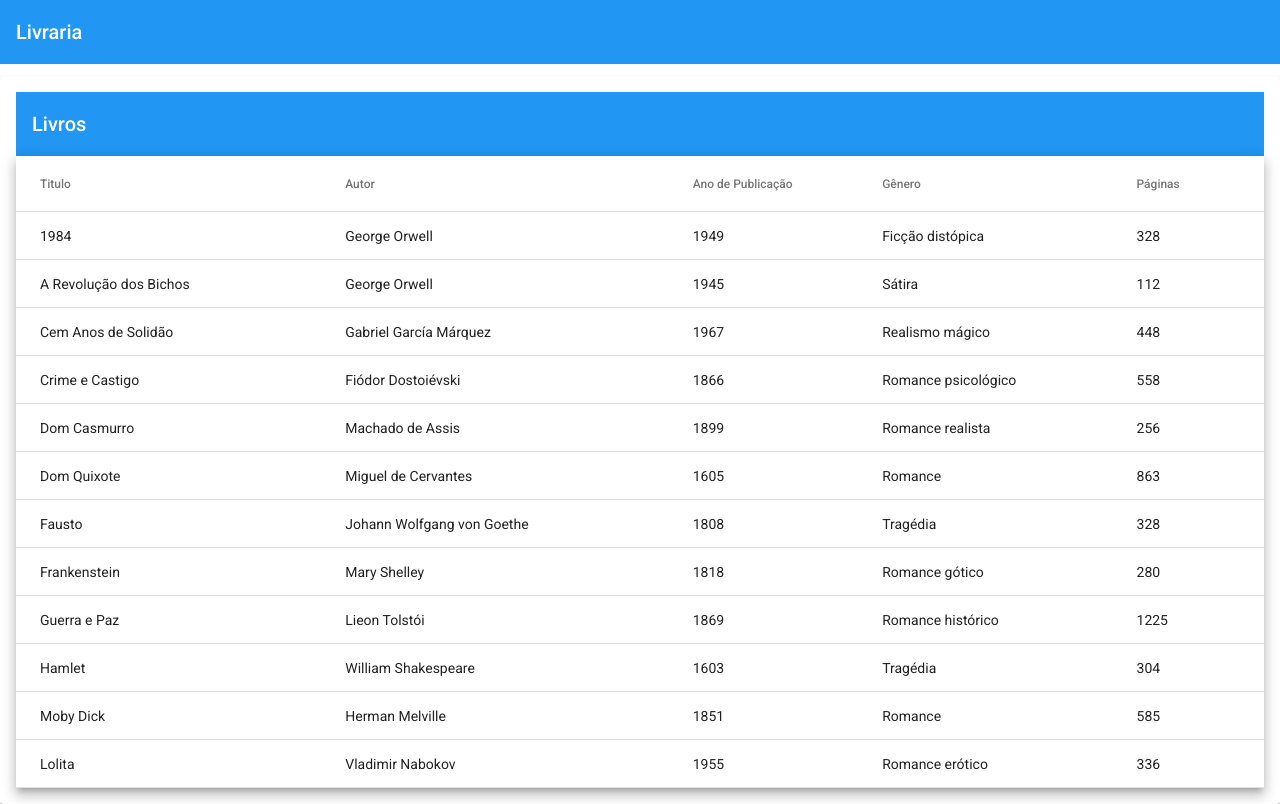
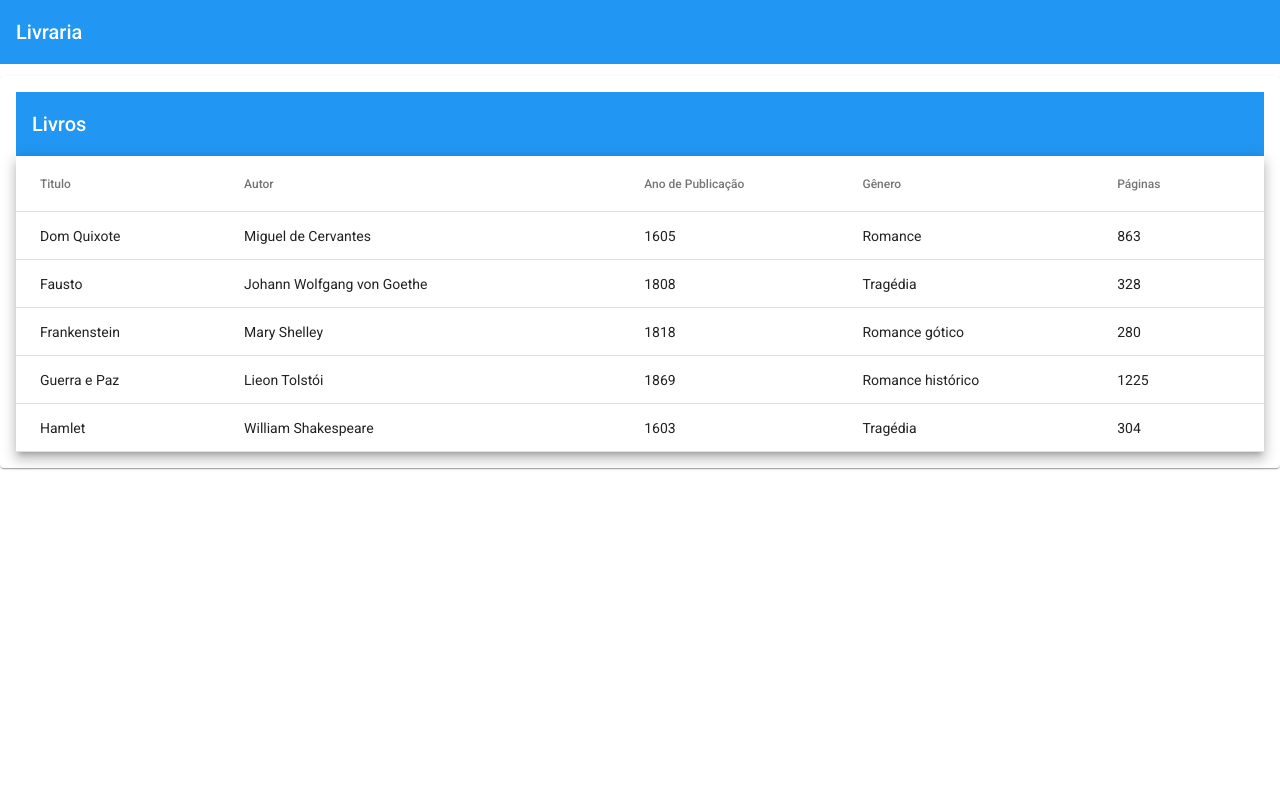
Before and after one commit to renatodev95/library-management, an Angular app in the folder library-management-system-frontend/: page /books in a window 1280 px wide. Built offline with nearby package versions, Linux system fonts and the light colour scheme.

Commit message:
criando o service de Books

```diff
--- a/library-management-system-frontend/src/app/app.module.ts
+++ b/library-management-system-frontend/src/app/app.module.ts
@@ -6,6 +6,7 @@ import { BrowserAnimationsModule } from '@angular/platform-browser/animations';
 import { AppRoutingModule } from './app-routing.module';
 import { AppComponent } from './app.component';
 import { MatFormFieldModule } from '@angular/material/form-field';
+import { HttpClientModule } from '@angular/common/http';
 
 @NgModule({
   declarations: [AppComponent],
@@ -15,6 +16,7 @@ import { MatFormFieldModule } from '@angular/material/form-field';
     BrowserAnimationsModule,
     MatToolbarModule,
     MatFormFieldModule,
+    HttpClientModule
   ],
   providers: [],
   bootstrap: [AppComponent],
--- a/library-management-system-frontend/src/app/books/books/books.component.html
+++ b/library-management-system-frontend/src/app/books/books/books.component.html
@@ -4,27 +4,27 @@
 
     <ng-container matColumnDef="Titulo">
       <th mat-header-cell *matHeaderCellDef> Titulo </th>
-      <td mat-cell *matCellDef="let element"> {{element.title}} </td>
+      <td mat-cell *matCellDef="let book"> {{book.title}} </td>
     </ng-container>
 
     <ng-container matColumnDef="Autor">
       <th mat-header-cell *matHeaderCellDef> Autor </th>
-      <td mat-cell *matCellDef="let element"> {{element.author}} </td>
+      <td mat-cell *matCellDef="let book"> {{book.author}} </td>
     </ng-container>
 
     <ng-container matColumnDef="Ano de Publicação">
       <th mat-header-cell *matHeaderCellDef> Ano de Publicação </th>
-      <td mat-cell *matCellDef="let element"> {{element.publicationYear}} </td>
+      <td mat-cell *matCellDef="let book"> {{book.publicationYear}} </td>
     </ng-container>
 
     <ng-container matColumnDef="Gênero">
       <th mat-header-cell *matHeaderCellDef> Gênero </th>
-      <td mat-cell *matCellDef="let element"> {{element.genre}} </td>
+      <td mat-cell *matCellDef="let book"> {{book.genre}} </td>
     </ng-container>
 
     <ng-container matColumnDef="Páginas">
       <th mat-header-cell *matHeaderCellDef> Páginas </th>
-      <td mat-cell *matCellDef="let element"> {{element.pageCount}} </td>
+      <td mat-cell *matCellDef="let book"> {{book.pageCount}} </td>
     </ng-container>
 
     <tr mat-header-row *matHeaderRowDef="displayedColumns"></tr>
--- a/library-management-system-frontend/src/app/books/books/books.component.ts
+++ b/library-management-system-frontend/src/app/books/books/books.component.ts
@@ -1,104 +1,6 @@
 import { Component, OnInit } from '@angular/core';
 import { Book } from '../model/book';
-
-const LIVROS: Book[] = [
-  {
-    title: '1984',
-    author: 'George Orwell',
-    publicationYear: 1949,
-    publisher: 'Secker & Warburg',
-    genre: 'Ficção distópica',
-    pageCount: 328,
-  },
-  {
-    title: 'A Revolução dos Bichos',
-    author: 'George Orwell',
-    publicationYear: 1945,
-    publisher: 'Secker & Warburg',
-    genre: 'Sátira',
-    pageCount: 112,
-  },
-  {
-    title: 'Cem Anos de Solidão',
-    author: 'Gabriel García Márquez',
-    publicationYear: 1967,
-    publisher: 'Harper & Row',
-    genre: 'Realismo mágico',
-    pageCount: 448,
-  },
-  {
-    title: 'Crime e Castigo',
-    author: 'Fiódor Dostoiévski',
-    publicationYear: 1866,
-    publisher: 'publisher 34',
-    genre: 'Romance psicológico',
-    pageCount: 558,
-  },
-  {
-    title: 'Dom Casmurro',
-    author: 'Machado de Assis',
-    publicationYear: 1899,
-    publisher: 'Garnier',
-    genre: 'Romance realista',
-    pageCount: 256,
-  },
-  {
-    title: 'Dom Quixote',
-    author: 'Miguel de Cervantes',
-    publicationYear: 1605,
-    publisher: 'Francisco de Robles',
-    genre: 'Romance',
-    pageCount: 863,
-  },
-  {
-    title: 'Fausto',
-    author: 'Johann Wolfgang von Goethe',
-    publicationYear: 1808,
-    publisher: 'Reclam',
-    genre: 'Tragédia',
-    pageCount: 328,
-  },
-  {
-    title: 'Frankenstein',
-    author: 'Mary Shelley',
-    publicationYear: 1818,
-    publisher: 'Lackington, Hughes, Harding, Mavor & Jones',
-    genre: 'Romance gótico',
-    pageCount: 280,
-  },
-  {
-    title: 'Guerra e Paz',
-    author: 'Lieon Tolstói',
-    publicationYear: 1869,
-    publisher: 'The Russian Messenger',
-    genre: 'Romance histórico',
-    pageCount: 1225,
-  },
-  {
-    title: 'Hamlet',
-    author: 'William Shakespeare',
-    publicationYear: 1603,
-    publisher: 'Lingua Franca',
-    genre: 'Tragédia',
-    pageCount: 304,
-  },
-  {
-    title: 'Moby Dick',
-    author: 'Herman Melville',
-    publicationYear: 1851,
-    publisher: 'Harper & Brothers',
-    genre: 'Romance',
-    pageCount: 585,
-  },
-  {
-    title: 'Lolita',
-    author: 'Vladimir Nabokov',
-    publicationYear: 1955,
-    publisher: 'Olympia Press',
-    genre: 'Romance erótico',
-    pageCount: 336,
-  },
-];
+import { BooksService } from '../services/books.service';
 
 @Component({
   selector: 'app-books',
@@ -113,9 +15,12 @@ export class BooksComponent implements OnInit {
     'Gênero',
     'Páginas',
   ];
-  dataSource = LIVROS;
 
-  constructor() {}
+  dataSource: Book[] = [];
 
-  ngOnInit(): void {}
+  constructor(private service: BooksService) {}
+
+  ngOnInit(): void {
+    this.dataSource = this.service.list();
+  }
 }
--- a/library-management-system-frontend/src/app/books/model/book.ts
+++ b/library-management-system-frontend/src/app/books/model/book.ts
@@ -1,4 +1,5 @@
 export interface Book {
+  _id: number;
   title: string;
   author: string;
   publicationYear: number;
--- /dev/null
+++ b/library-management-system-frontend/src/app/books/services/books.service.ts
@@ -0,0 +1,60 @@
+import { Injectable } from '@angular/core';
+import { HttpClient } from '@angular/common/http';
+import { Book } from '../model/book';
+
+@Injectable({
+  providedIn: 'root',
+})
+export class BooksService {
+  constructor(private httpClient: HttpClient) {}
+
+  list(): Book[] {
+    return [
+      {
+        _id: 1,
+        title: 'Dom Quixote',
+        author: 'Miguel de Cervantes',
+        publicationYear: 1605,
+        publisher: 'Francisco de Robles',
+        genre: 'Romance',
+        pageCount: 863,
+      },
+      {
+        _id: 2,
+        title: 'Fausto',
+        author: 'Johann Wolfgang von Goethe',
+        publicationYear: 1808,
+        publisher: 'Reclam',
+        genre: 'Tragédia',
+        pageCount: 328,
+      },
+      {
+        _id: 3,
+        title: 'Frankenstein',
+        author: 'Mary Shelley',
+        publicationYear: 1818,
+        publisher: 'Lackington, Hughes, Harding, Mavor & Jones',
+        genre: 'Romance gótico',
+        pageCount: 280,
+      },
+      {
+        _id: 4,
+        title: 'Guerra e Paz',
+        author: 'Lieon Tolstói',
+        publicationYear: 1869,
+        publisher: 'The Russian Messenger',
+        genre: 'Romance histórico',
+        pageCount: 1225,
+      },
+      {
+        _id: 5,
+        title: 'Hamlet',
+        author: 'William Shakespeare',
+        publicationYear: 1603,
+        publisher: 'Lingua Franca',
+        genre: 'Tragédia',
+        pageCount: 304,
+      },
+    ];
+  }
+}
```
Also changed, not shown: 1 other file (tests, documents, lock files or other folders).
